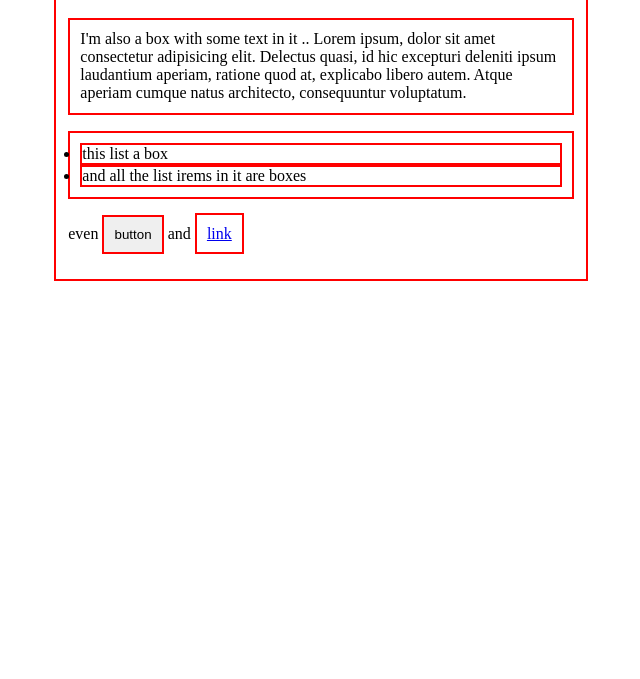
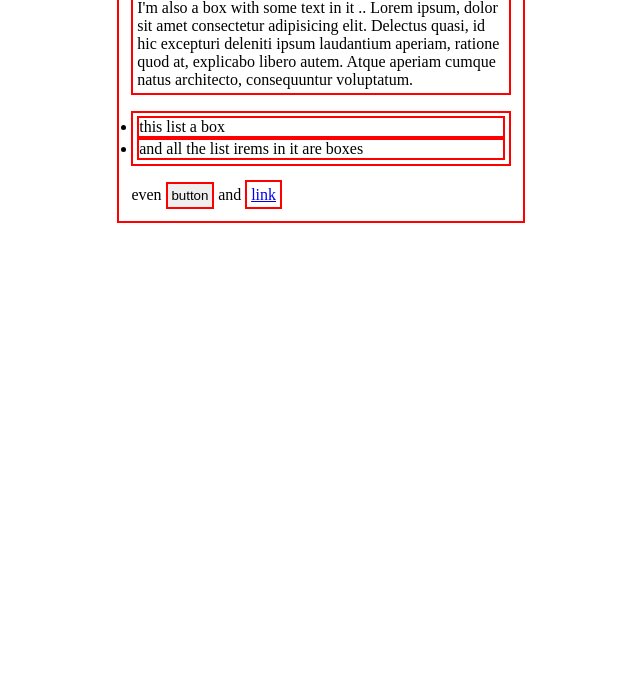
Before and after one commit to saifulislam05/box-model-css, a plain HTML site: page index.html in a window 1280 px wide. Shown: the part 121-800 px from the top of the page, without its empty margins (319-959 px from the left). Drawn offline with Linux system fonts and the light colour scheme.

Commit message:
updated code

```diff
--- a/index.html
+++ b/index.html
@@ -13,12 +13,12 @@
             border: none;
         }
         .container{
-            width: 40%;
+            width: 30%;
             margin: auto;
-            padding: 2% 1%;
+            padding:1%;
         }
         .container > *{
-            padding: 2%;
+            padding: 1%;
         }
 
     </style>
```
